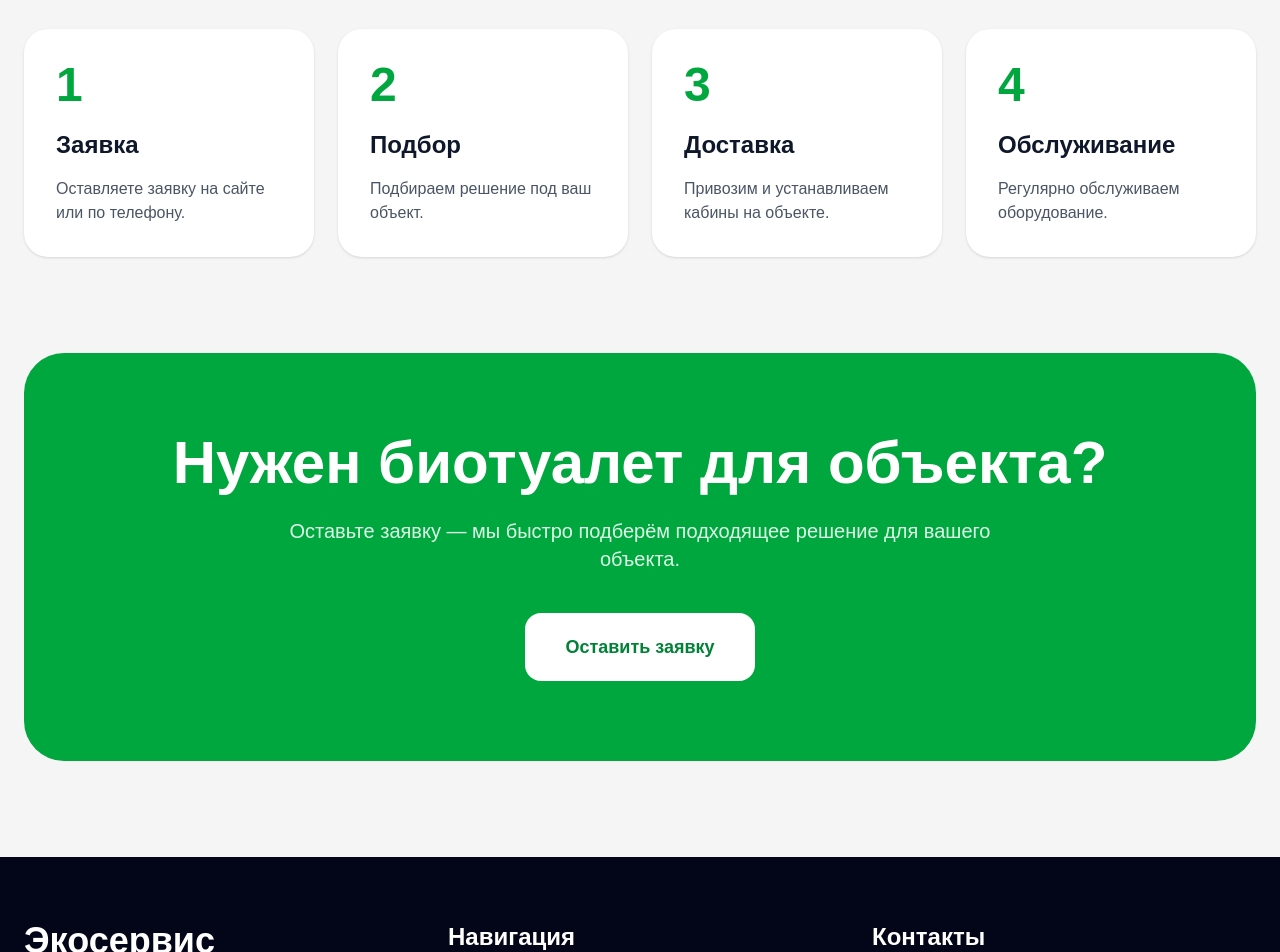
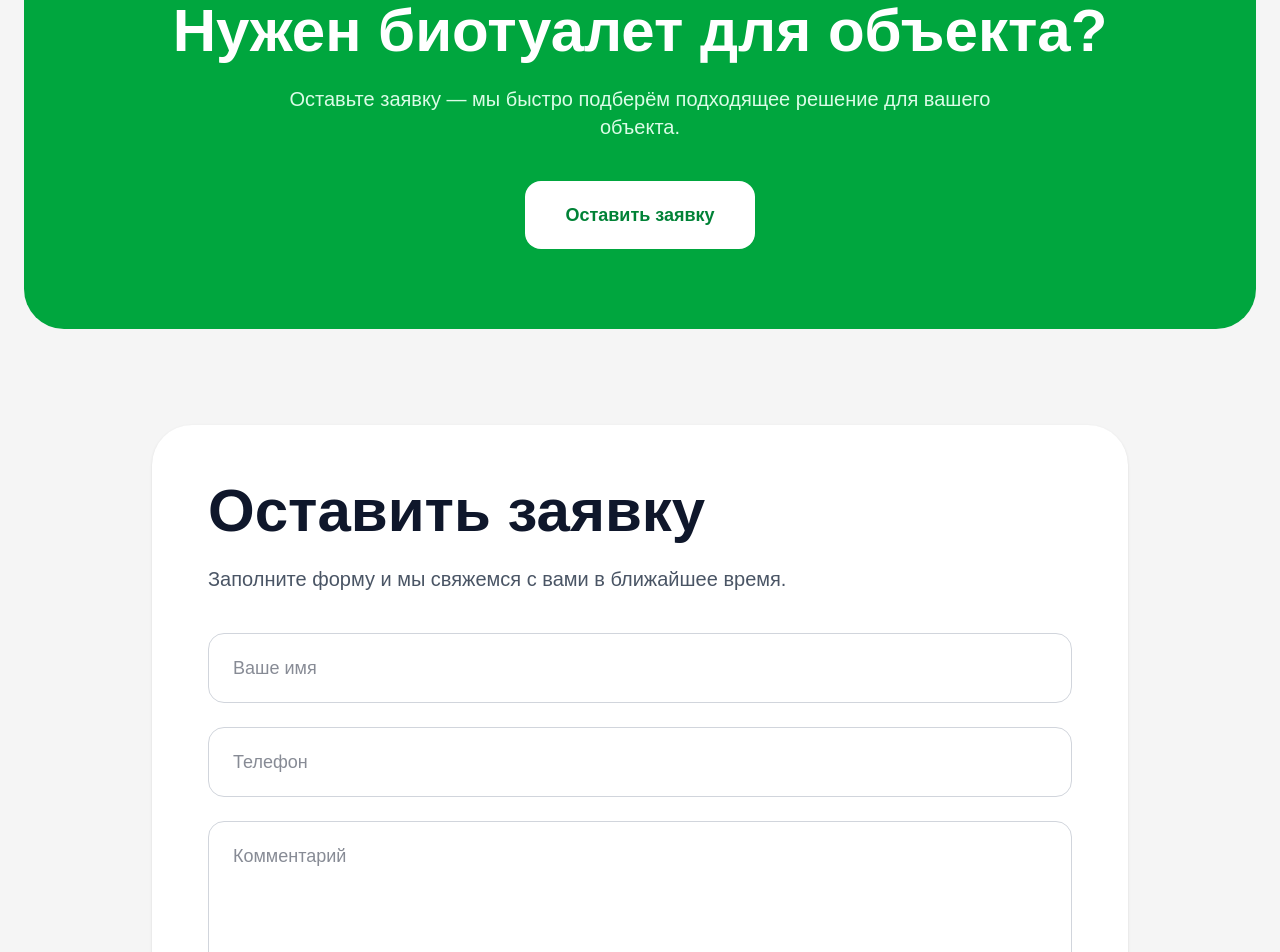
Before and after one commit to Skyeeeeeeeeeeeeeeeeeee/eco-service-site, a Next.js app: page / in a window 1280 px wide. Shown: the part 1640-2592 px from the top of the page. Built offline with nearby package versions, Linux system fonts and the light colour scheme.

Commit message:
fix contacts page

```diff
--- a/app/page.tsx
+++ b/app/page.tsx
@@ -53,7 +53,7 @@ export default function HomePage() {
 
           {/* BUTTON */}
           <a
-            href="/contacts"
+            href="#request"
             className="bg-green-600 hover:bg-green-700 text-white px-5 py-3 rounded-2xl font-medium transition text-sm md:text-base"
           >
             Заказать
@@ -127,7 +127,7 @@ export default function HomePage() {
               <div className="flex flex-col sm:flex-row gap-4">
 
                 <a
-                  href="/contacts"
+                  href="#request"
                   className="bg-green-600 hover:bg-green-700 text-white px-8 py-4 rounded-2xl font-medium transition text-center"
                 >
                   Оставить заявку
@@ -274,91 +274,6 @@ export default function HomePage() {
 
       </section>
 
-      {/* HOW WE WORK */}
-      <section className="pb-16 md:pb-24">
-
-        <div className="max-w-7xl mx-auto px-4 md:px-6">
-
-          <h2 className="text-4xl md:text-6xl font-bold mb-12">
-            Как мы работаем
-          </h2>
-
-          <div className="grid grid-cols-1 md:grid-cols-4 gap-6">
-
-            <div className="bg-white rounded-3xl p-8 shadow-sm">
-
-              <div className="text-5xl font-bold text-green-600 mb-5">
-                1
-              </div>
-
-              <h3 className="text-2xl font-bold mb-4">
-                Заявка
-              </h3>
-
-              <p className="text-gray-600">
-                Оставляете заявку
-                на сайте или по телефону.
-              </p>
-
-            </div>
-
-            <div className="bg-white rounded-3xl p-8 shadow-sm">
-
-              <div className="text-5xl font-bold text-green-600 mb-5">
-                2
-              </div>
-
-              <h3 className="text-2xl font-bold mb-4">
-                Подбор
-              </h3>
-
-              <p className="text-gray-600">
-                Подбираем решение
-                под ваш объект.
-              </p>
-
-            </div>
-
-            <div className="bg-white rounded-3xl p-8 shadow-sm">
-
-              <div className="text-5xl font-bold text-green-600 mb-5">
-                3
-              </div>
-
-              <h3 className="text-2xl font-bold mb-4">
-                Доставка
-              </h3>
-
-              <p className="text-gray-600">
-                Привозим и устанавливаем
-                кабины на объекте.
-              </p>
-
-            </div>
-
-            <div className="bg-white rounded-3xl p-8 shadow-sm">
-
-              <div className="text-5xl font-bold text-green-600 mb-5">
-                4
-              </div>
-
-              <h3 className="text-2xl font-bold mb-4">
-                Обслуживание
-              </h3>
-
-              <p className="text-gray-600">
-                Регулярно обслуживаем
-                оборудование.
-              </p>
-
-            </div>
-
-          </div>
-
-        </div>
-
-      </section>
-
       {/* CTA */}
       <section className="pb-16 md:pb-24">
 
@@ -378,11 +293,65 @@ export default function HomePage() {
             </p>
 
             <a
-              href="/contacts"
+              href="#request"
               className="inline-block bg-white text-green-700 px-10 py-5 rounded-2xl text-lg font-bold hover:bg-gray-100 transition"
             >
               Оставить заявку
             </a>
+
+          </div>
+
+        </div>
+
+      </section>
+
+      {/* REQUEST FORM */}
+      <section
+        id="request"
+        className="pb-16 md:pb-24"
+      >
+
+        <div className="max-w-5xl mx-auto px-4 md:px-6">
+
+          <div className="bg-white rounded-[40px] p-8 md:p-14 shadow-sm">
+
+            <h2 className="text-4xl md:text-6xl font-bold mb-6">
+              Оставить заявку
+            </h2>
+
+            <p className="text-xl text-gray-600 mb-10">
+              Заполните форму и мы свяжемся с вами
+              в ближайшее время.
+            </p>
+
+            <form className="space-y-6">
+
+              <input
+                type="text"
+                placeholder="Ваше имя"
+                className="w-full border border-gray-300 rounded-2xl px-6 py-5 text-lg outline-none focus:border-green-600"
+              />
+
+              <input
+                type="tel"
+                placeholder="Телефон"
+                className="w-full border border-gray-300 rounded-2xl px-6 py-5 text-lg outline-none focus:border-green-600"
+              />
+
+              <textarea
+                placeholder="Комментарий"
+                rows={5}
+                className="w-full border border-gray-300 rounded-2xl px-6 py-5 text-lg outline-none focus:border-green-600"
+              />
+
+              <button
+                type="submit"
+                className="bg-green-600 hover:bg-green-700 text-white px-10 py-5 rounded-2xl text-lg font-bold transition"
+              >
+                Отправить заявку
+              </button>
+
+            </form>
 
           </div>
 
```
